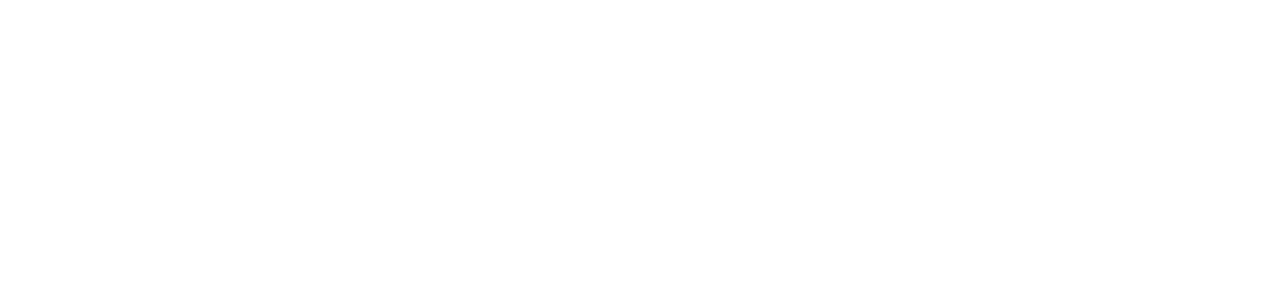
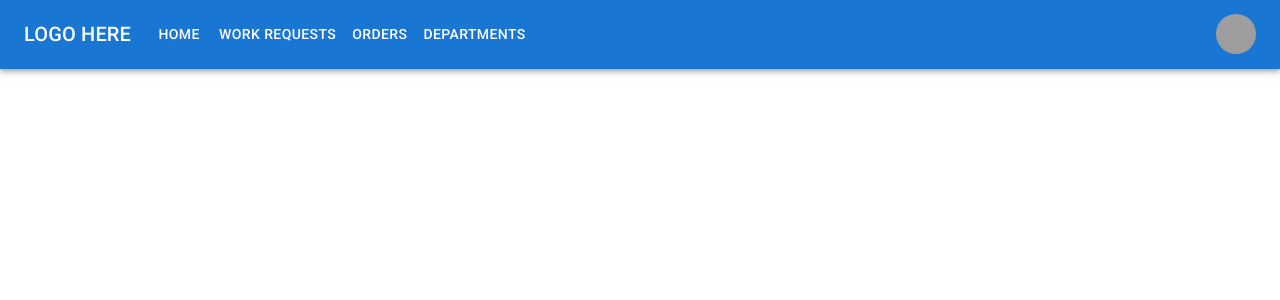
Before and after one commit to mattcousineau/task-task, a Next.js app: page / in a window 1280 px wide. Shown: the top 300 px of the page. Built offline with nearby package versions, Linux system fonts and the light colour scheme; grey boxes are pictures that could not be loaded.

Commit message:
Changed to mui design and added test header

```diff
--- /dev/null
+++ b/components/MainAppBar.tsx
@@ -0,0 +1,140 @@
+import * as React from "react";
+import AppBar from "@mui/material/AppBar";
+import Box from "@mui/material/Box";
+import Toolbar from "@mui/material/Toolbar";
+import IconButton from "@mui/material/IconButton";
+import Typography from "@mui/material/Typography";
+import Menu from "@mui/material/Menu";
+import MenuIcon from "@mui/icons-material/Menu";
+import Container from "@mui/material/Container";
+import Avatar from "@mui/material/Avatar";
+import Button from "@mui/material/Button";
+import Tooltip from "@mui/material/Tooltip";
+import MenuItem from "@mui/material/MenuItem";
+
+const pages = ["Home", "Work Requests", "Orders", "Departments"];
+const settings = ["Profile", "Account", "Dashboard", "Logout"];
+
+const ResponsiveAppBar = () => {
+  const [anchorElNav, setAnchorElNav] = React.useState(null);
+  const [anchorElUser, setAnchorElUser] = React.useState(null);
+
+  const handleOpenNavMenu = (event) => {
+    setAnchorElNav(event.currentTarget);
+  };
+  const handleOpenUserMenu = (event) => {
+    setAnchorElUser(event.currentTarget);
+  };
+
+  const handleCloseNavMenu = () => {
+    setAnchorElNav(null);
+  };
+
+  const handleCloseUserMenu = () => {
+    setAnchorElUser(null);
+  };
+
+  return (
+    <AppBar position="static">
+      <Container maxWidth="xl">
+        <Toolbar disableGutters>
+          <Typography
+            variant="h6"
+            noWrap
+            component="div"
+            sx={{ mr: 2, display: { xs: "none", md: "flex" } }}
+          >
+            LOGO HERE
+          </Typography>
+
+          <Box sx={{ flexGrow: 1, display: { xs: "flex", md: "none" } }}>
+            <IconButton
+              size="large"
+              aria-label="account of current user"
+              aria-controls="menu-appbar"
+              aria-haspopup="true"
+              onClick={handleOpenNavMenu}
+              color="inherit"
+            >
+              <MenuIcon />
+            </IconButton>
+            <Menu
+              id="menu-appbar"
+              anchorEl={anchorElNav}
+              anchorOrigin={{
+                vertical: "bottom",
+                horizontal: "left",
+              }}
+              keepMounted
+              transformOrigin={{
+                vertical: "top",
+                horizontal: "left",
+              }}
+              open={Boolean(anchorElNav)}
+              onClose={handleCloseNavMenu}
+              sx={{
+                display: { xs: "block", md: "none" },
+              }}
+            >
+              {pages.map((page) => (
+                <MenuItem key={page} onClick={handleCloseNavMenu}>
+                  <Typography textAlign="center">{page}</Typography>
+                </MenuItem>
+              ))}
+            </Menu>
+          </Box>
+          <Typography
+            variant="h6"
+            noWrap
+            component="div"
+            sx={{ flexGrow: 1, display: { xs: "flex", md: "none" } }}
+          >
+            LOGO
+          </Typography>
+          <Box sx={{ flexGrow: 1, display: { xs: "none", md: "flex" } }}>
+            {pages.map((page) => (
+              <Button
+                key={page}
+                onClick={handleCloseNavMenu}
+                sx={{ my: 2, color: "white", display: "block" }}
+              >
+                {page}
+              </Button>
+            ))}
+          </Box>
+
+          <Box sx={{ flexGrow: 0 }}>
+            <Tooltip title="Open settings">
+              <IconButton onClick={handleOpenUserMenu} sx={{ p: 0 }}>
+                <Avatar alt="Remy Sharp" src="/static/images/avatar/2.jpg" />
+              </IconButton>
+            </Tooltip>
+            <Menu
+              sx={{ mt: "45px" }}
+              id="menu-appbar"
+              anchorEl={anchorElUser}
+              anchorOrigin={{
+                vertical: "top",
+                horizontal: "right",
+              }}
+              keepMounted
+              transformOrigin={{
+                vertical: "top",
+                horizontal: "right",
+              }}
+              open={Boolean(anchorElUser)}
+              onClose={handleCloseUserMenu}
+            >
+              {settings.map((setting) => (
+                <MenuItem key={setting} onClick={handleCloseUserMenu}>
+                  <Typography textAlign="center">{setting}</Typography>
+                </MenuItem>
+              ))}
+            </Menu>
+          </Box>
+        </Toolbar>
+      </Container>
+    </AppBar>
+  );
+};
+export default ResponsiveAppBar;
--- a/package.json
+++ b/package.json
@@ -8,7 +8,11 @@
     "lint": "next lint"
   },
   "dependencies": {
-    "antd": "^4.18.5",
+    "@emotion/react": "^11.7.1",
+    "@emotion/styled": "^11.6.0",
+    "@fontsource/roboto": "^4.5.3",
+    "@mui/icons-material": "^5.4.1",
+    "@mui/material": "^5.4.1",
     "next": "12.0.10",
     "react": "17.0.2",
     "react-dom": "17.0.2",
--- a/pages/_app.tsx
+++ b/pages/_app.tsx
@@ -1,9 +1,19 @@
 import "../styles/globals.css";
-import "antd/dist/antd.css";
+import "@fontsource/roboto/300.css";
+import "@fontsource/roboto/400.css";
+import "@fontsource/roboto/500.css";
+import "@fontsource/roboto/700.css";
+import CssBaseline from "@mui/material/CssBaseline";
+
 import type { AppProps } from "next/app";
 
 function MyApp({ Component, pageProps }: AppProps) {
-  return <Component {...pageProps} />;
+  return (
+    <>
+      <CssBaseline />
+      <Component {...pageProps} />
+    </>
+  );
 }
 
 export default MyApp;
--- /dev/null
+++ b/pages/_document.tsx
@@ -0,0 +1,25 @@
+import Document, { Html, Head, NextScript, Main } from "next/document";
+import { ServerStyleSheet } from "styled-components";
+
+export default class MyDocument extends Document {
+  static getInitialProps({ renderPage }) {
+    const sheet = new ServerStyleSheet();
+    const page = renderPage(
+      (App) => (props) => sheet.collectStyles(<App {...props} />)
+    );
+    const styleTags = sheet.getStyleElement();
+    return { ...page, styleTags };
+  }
+
+  render() {
+    return (
+      <Html lang="en">
+        <Head />
+        <body>
+          <Main />
+          <NextScript />
+        </body>
+      </Html>
+    );
+  }
+}
--- a/pages/index.tsx
+++ b/pages/index.tsx
@@ -1,8 +1,6 @@
-import { Breadcrumb, Layout, Menu } from "antd";
-import { Content, Footer, Header } from "antd/lib/layout/layout";
 import type { NextPage } from "next";
 import Head from "next/head";
-import Link from "next/link";
+import ResponsiveAppBar from "../components/MainAppBar";
 
 const Home: NextPage = () => {
   return (
@@ -10,8 +8,10 @@
       <Head>
         <title>TASK TASK</title>
         <meta name="description" content="Task Task Work Request System" />
+        <meta name="viewport" content="initial-scale=1, width=device-width" />
         <link rel="icon" href="/favicon.ico" />
       </Head>
+      <ResponsiveAppBar />
     </div>
   );
 };
```
Also changed, not shown: 1 other file (tests, documents, lock files or other folders).
